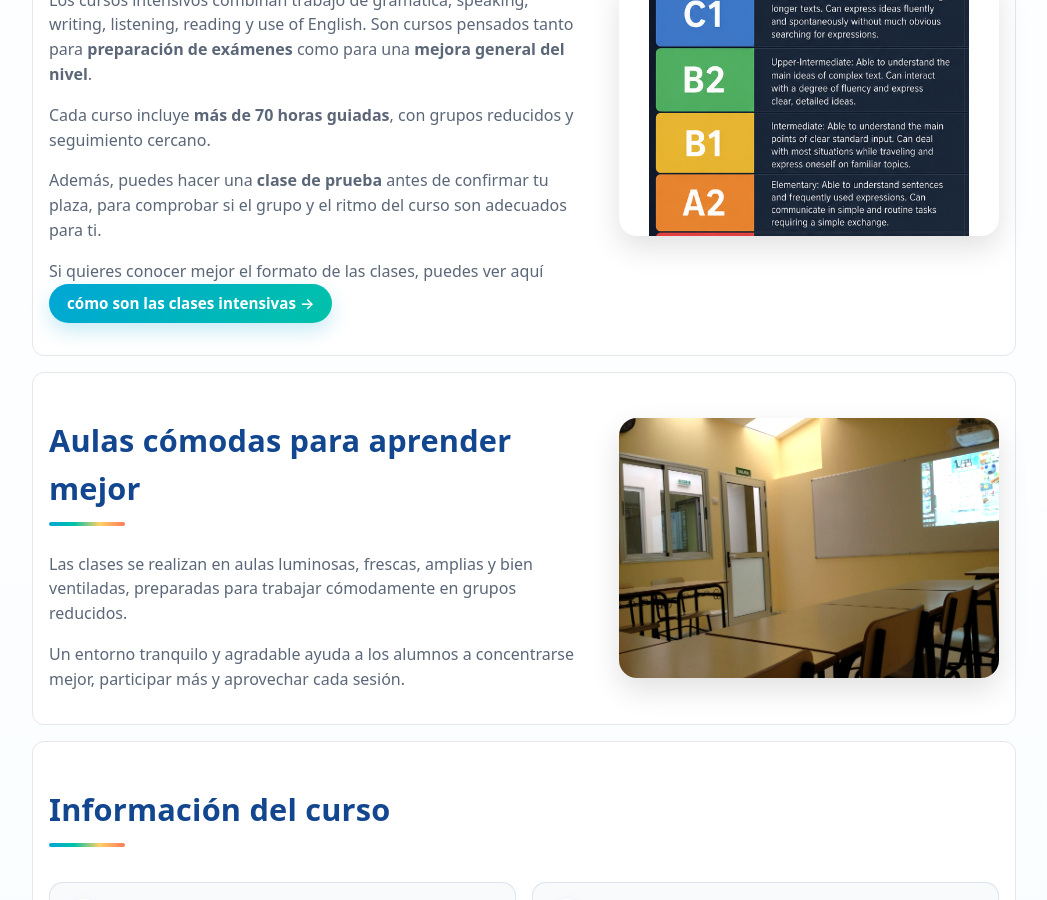
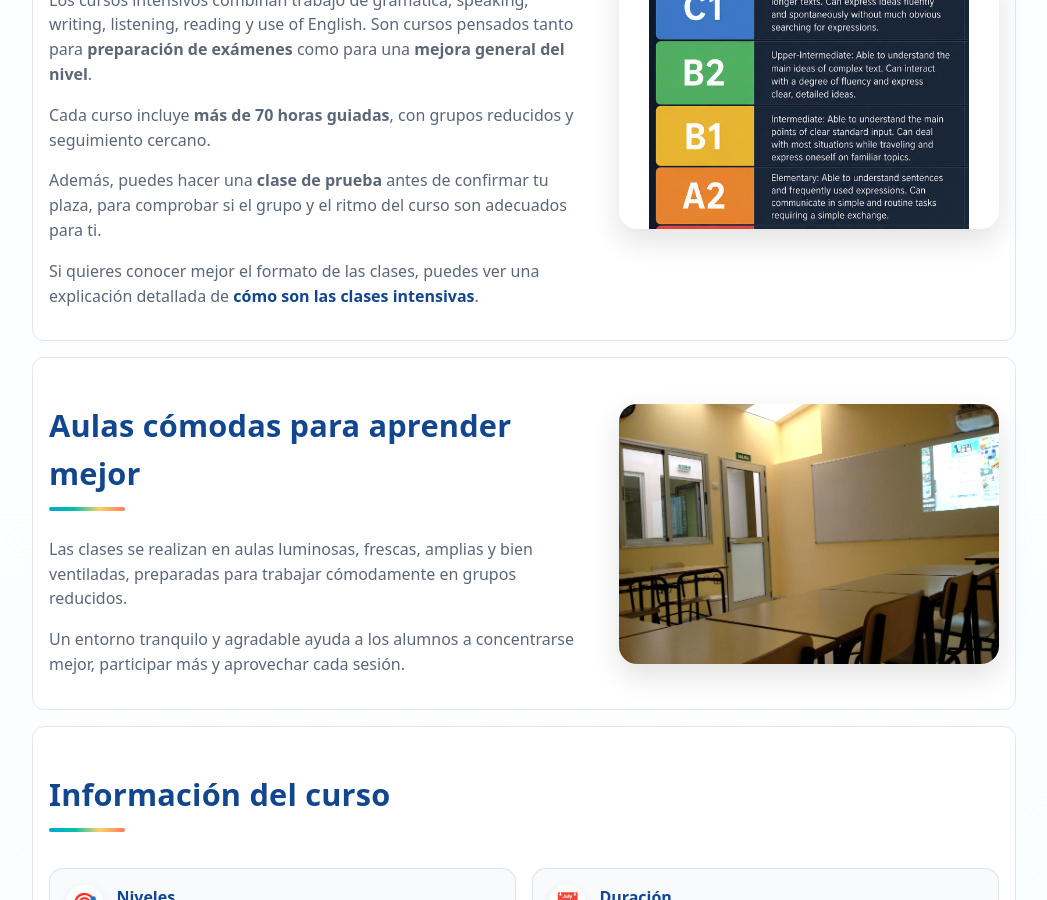
Before and after one commit to dixonbruce/englishco, a Jekyll site: the page built from intensivos.html, in a window 1280 px wide and 900 px high, scrolled down 543 px. Shown: the whole window, without its empty margins (116-1163 px from the left). Built offline with Jekyll 4.4.1, drawn with Linux system fonts in a browser that asks for light colours.

Commit message:
Update intensivos.html

```diff
--- a/intensivos.html
+++ b/intensivos.html
@@ -45,9 +45,10 @@
     </p>
 
     <p>
-      Si quieres conocer mejor el formato de las clases, puedes ver aquí
-      <a href="/formato-intensivos.html" class="more-link">cómo son las clases intensivas →</a>
-    </p>
+  Si quieres conocer mejor el formato de las clases, puedes ver una explicación
+  detallada de
+  <a href="/formato-intensivos.html">cómo son las clases intensivas</a>.
+</p>
   </div>
 
   <figure class="course-intro-section__image">
```
